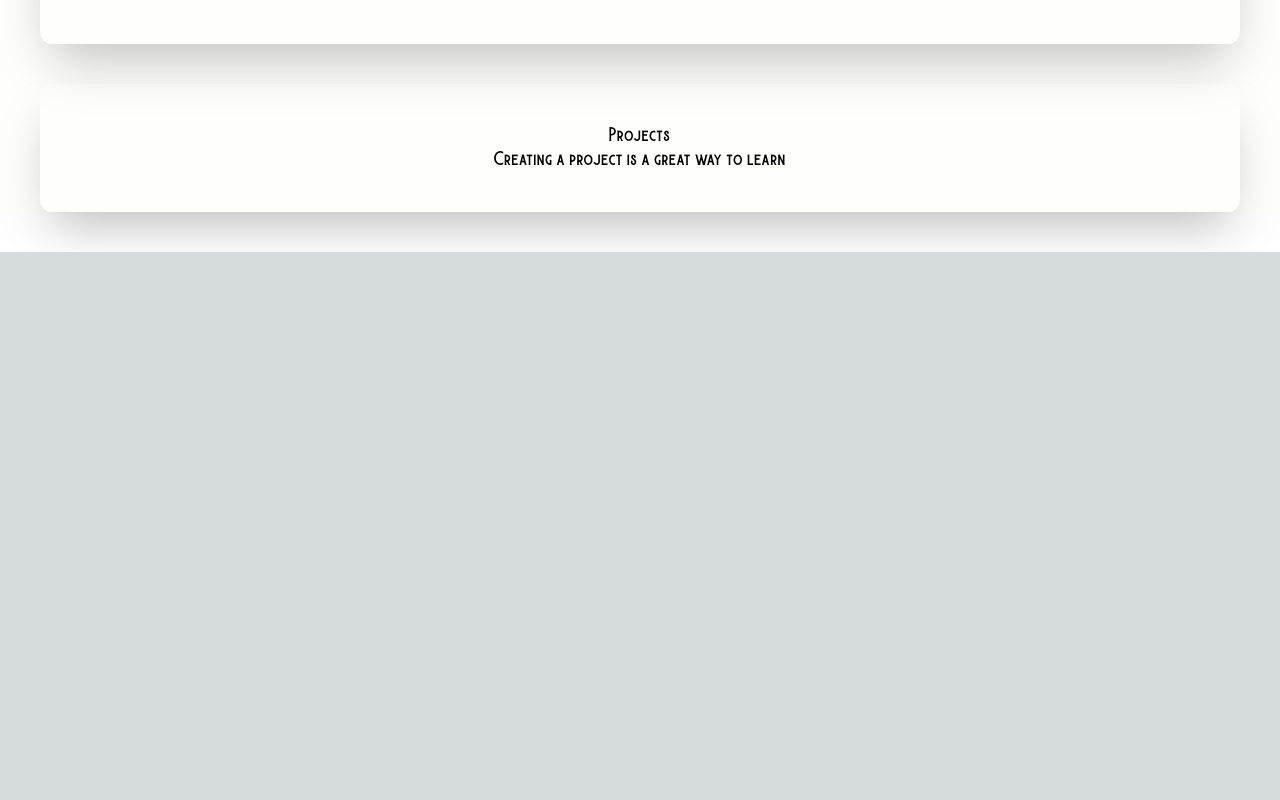
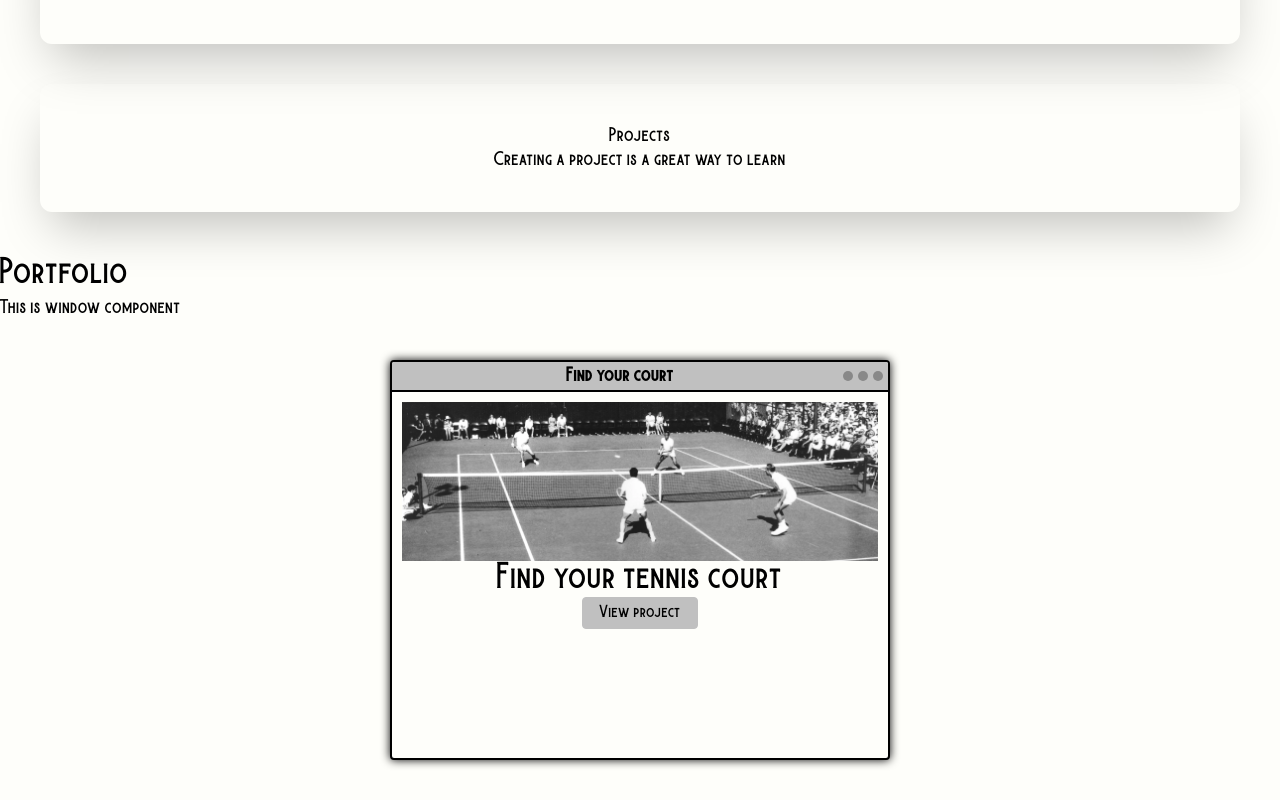
Before and after one commit to mikael1017/personal-website, a Next.js app: page / in a window 1280 px wide. Shown: the part 1008-1808 px from the top of the page. Before the commit the page ends 1260 px from the top, so only its background shows below. Built offline with nearby package versions, Linux system fonts and the light colour scheme.

Commit message:
added nostalgic window component

```diff
--- a/app/page.tsx
+++ b/app/page.tsx
@@ -2,6 +2,11 @@ import Head from "next/head";
 import { AiFillGithub, AiFillLinkedin } from "react-icons/ai";
 import Image from "next/image";
 import profileImg from "../public/profile.png";
+import Window from "@/components/Window";
+import NostalgicWindow from "@/components/NostalgicWindow";
+import tennisBanner from "../public/tennis.webp"
+
+
 
 export default function Home() {
 	return (
@@ -20,18 +25,7 @@ export default function Home() {
 								Jaewoo Cho
 							</span>
 						</div>
-						{/* <div class="block lg:hidden">
-							<button class="flex items-center px-3 py-2 border rounded text-teal-200 border-teal-400 hover:text-white hover:border-white">
-								<svg
-									class="fill-current h-3 w-3"
-									viewBox="0 0 20 20"
-									xmlns="http://www.w3.org/2000/svg"
-								>
-									<title>Menu</title>
-									<path d="M0 3h20v2H0V3zm0 6h20v2H0V9zm0 6h20v2H0v-2z" />
-								</svg>
-							</button>
-						</div> */}
+
 						<div className="w-full block flex-grow lg:flex lg:items-center lg:w-auto">
 							<div className="text-sm lg:flex-grow">
 								<a
@@ -86,7 +80,7 @@ export default function Home() {
 					<div className="relative bg-gradient-to-b mx-auto from-med rounded-t-full w-80 h-80">
 						<Image src={profileImg} alt="my profile" />
 					</div>
-				</section>
+				</section>{}
 
 				<section>
 					<div className="  text-center shadow-2xl p-10 rounded-xl m-10">
@@ -109,8 +103,16 @@ export default function Home() {
 							<p>Creating a project is a great way to learn</p>
 						</div>
 					</div>
-
-					<div></div>
+				</section>
+				<section>
+					<div className="r">
+						<h3 className="text-3xl py-1">Portfolio</h3>
+						<Window></Window>
+						<div className="flex justify-center">
+							<NostalgicWindow banner={tennisBanner} name="Find your court" title="Find your tennis court" description=""
+							link="https://astonishing-elf-6929de.netlify.app/" />
+						</div>
+					</div>
 				</section>
 			</main>
 		</div>
--- /dev/null
+++ b/components/NostalgicWindow.css
@@ -0,0 +1,35 @@
+.nostalgic-window {
+  width: 500px;
+  height: 400px;
+  border: 2px solid black;
+  border-radius: 4px;
+  box-shadow: 0 0 10px black;
+  overflow: hidden;
+}
+
+.window-title-bar {
+  height: 30px;
+  padding: 5px;
+  display: flex;
+  align-items: center;
+}
+
+.window-title {
+  flex: 1;
+}
+
+.window-controls {
+  display: flex;
+  gap: 5px;
+}
+
+.window-control {
+  width: 10px;
+  height: 10px;
+  background-color: #888;
+  border-radius: 50%;
+}
+
+.window-content {
+  padding: 10px;
+}
--- /dev/null
+++ b/components/NostalgicWindow.tsx
@@ -0,0 +1,39 @@
+import React from 'react';
+import './NostalgicWindow.css'; // Create this CSS file
+import Image from 'next/image';
+
+const NostalgicWindow = (props) => {
+    const {title, description, name, link, banner} = props;
+
+  return (
+    <div className="nostalgic-window text-center bg-low m-10">
+      <div className="window-title-bar bg-med border-b-2 border-black">
+        <span className="window-title font-bold">{name}</span>
+        <div className="window-controls ">
+          <div className="window-control"></div>
+          <div className="window-control"></div>
+          <div className="window-control"></div>
+        </div>
+      </div>
+      <div className="window-content">
+        <div className="banner">
+          <Image src={banner} alt="bannerimg" />
+        </div>
+        <div className="content">
+            <h1 className="text-3xl font-weight-900">{title}</h1>
+            <p className="description">{description}</p>
+        </div>
+        <div>
+            <div className="link">
+                <a href={link} className="inline-block text-sm bg-med px-4 py-2 leading-none border rounded text-black
+                border-med hover:border-transparent hover:text-low hover:bg-high mt-4 lg:mt-0">
+                    View project
+                </a>
+            </div>
+        </div>
+      </div>
+    </div>
+  );
+};
+
+export default NostalgicWindow;
--- /dev/null
+++ b/components/Window.tsx
@@ -0,0 +1,12 @@
+import React from "react";
+
+
+
+export default function Window() {
+
+    return (
+        <div>
+            This is window component
+        </div>
+    )
+}
```
Also changed, not shown: public/tennis.webp (added).
